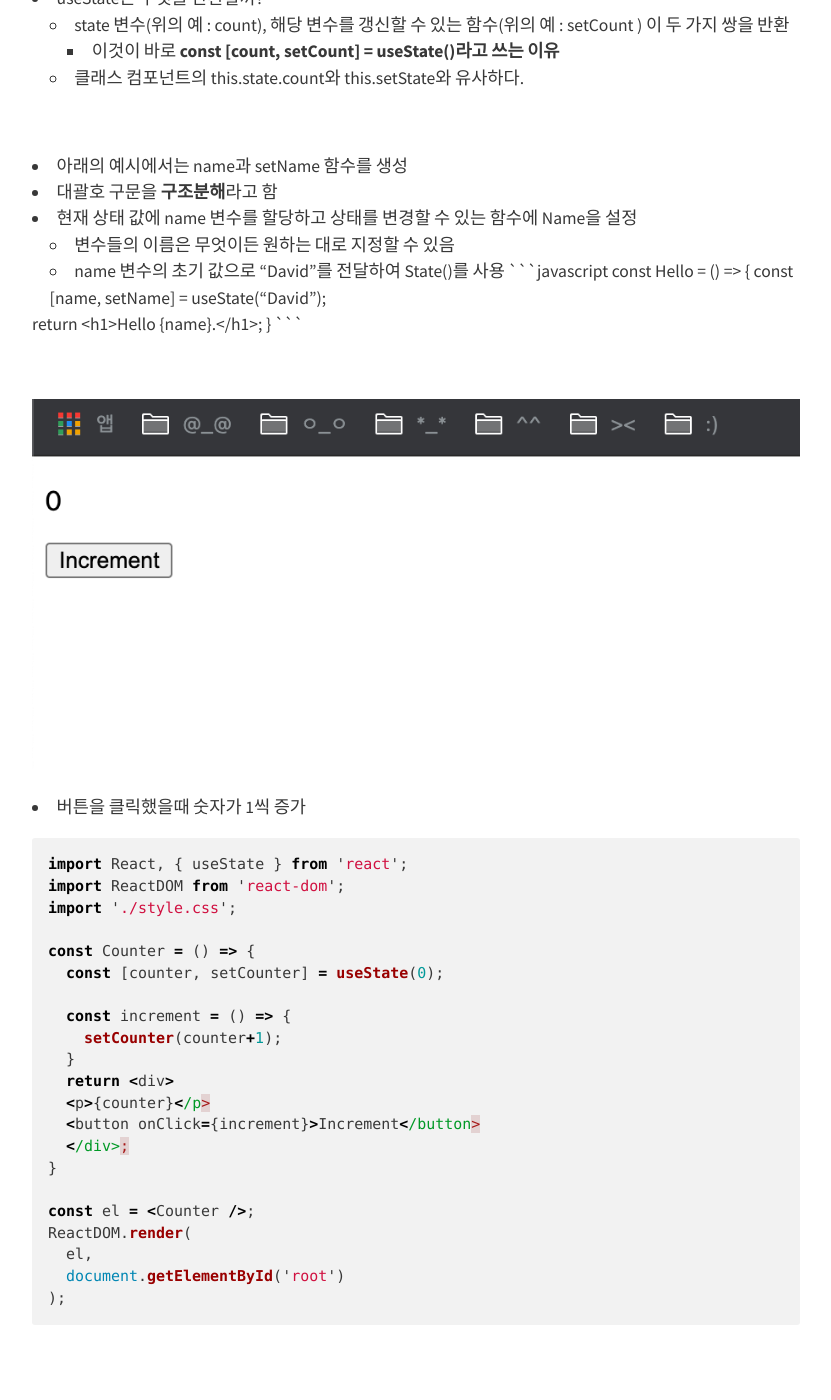
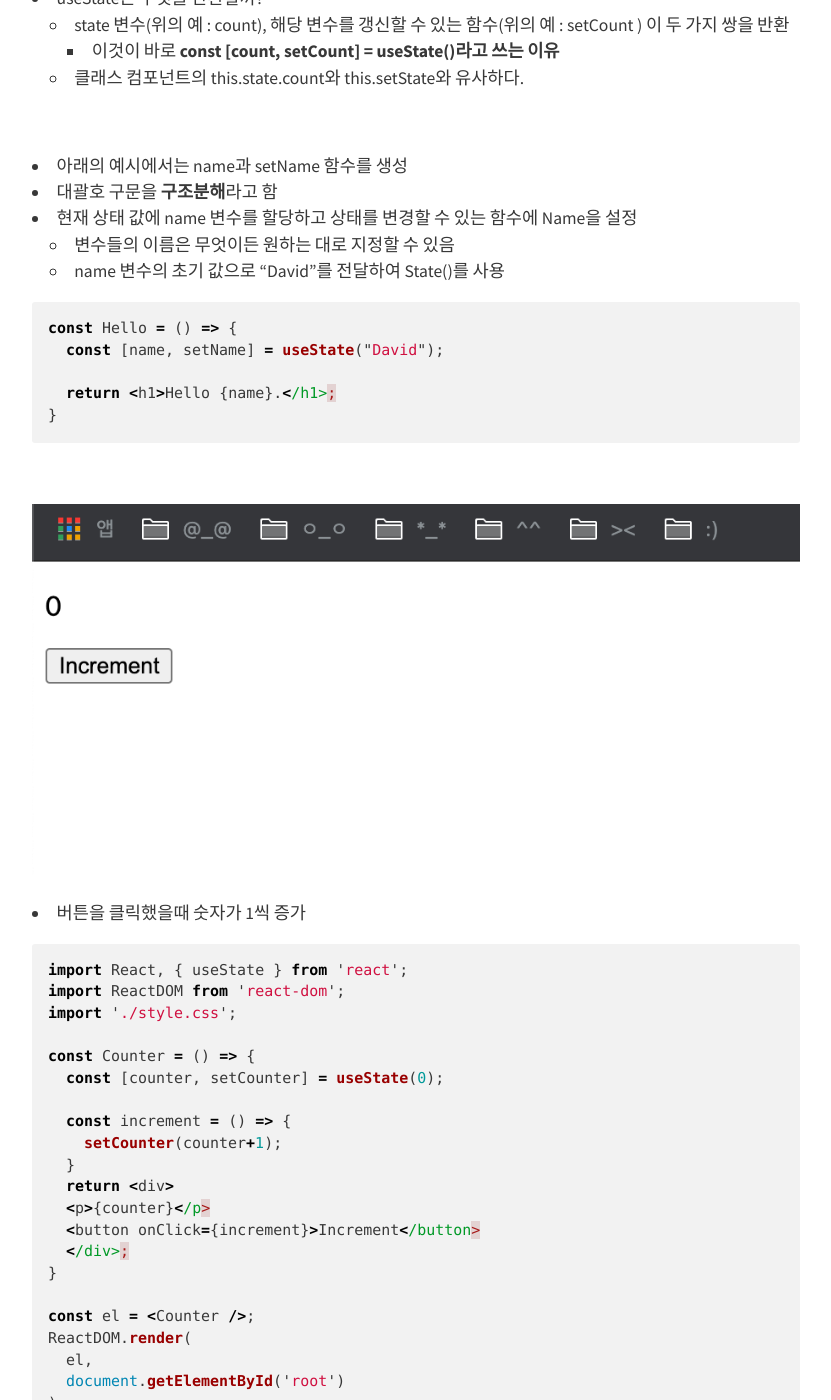
Before and after one commit to BoKyeong-Kim/BoKyeong-Kim.github.io, a Jekyll site: the page built from _posts/Dev-React/2021-03-25-react(2).md, in a window 1280 px wide and 1400 px high, scrolled down 2652 px. Shown: the whole window, without its empty margins (224-1055 px from the left). Built offline with Jekyll 4.4.1, drawn with Linux system fonts in a browser that asks for light colours; nearby versions of some CDN libraries.

Commit message:
upload posting react 2 leture

````diff
--- a/_posts/Dev-React/2021-03-25-react(2).md
+++ b/_posts/Dev-React/2021-03-25-react(2).md
@@ -100,6 +100,8 @@ function Example() {
 - 현재 상태 값에 name 변수를 할당하고 상태를 변경할 수 있는 함수에 Name을 설정
     - 변수들의 이름은 무엇이든 원하는 대로 지정할 수 있음
     - name 변수의 초기 값으로 "David"를 전달하여 State()를 사용
+
+
 ```javascript
 const Hello = () => {
   const [name, setName] = useState("David");
@@ -137,3 +139,7 @@ ReactDOM.render(
   document.getElementById('root')
 );
 ```
+
+<br>
+
+[React기초(3)에서 이어서](https://bokyeong-kim.github.io/dev/react/2021/03/30/react(3).html)
````
